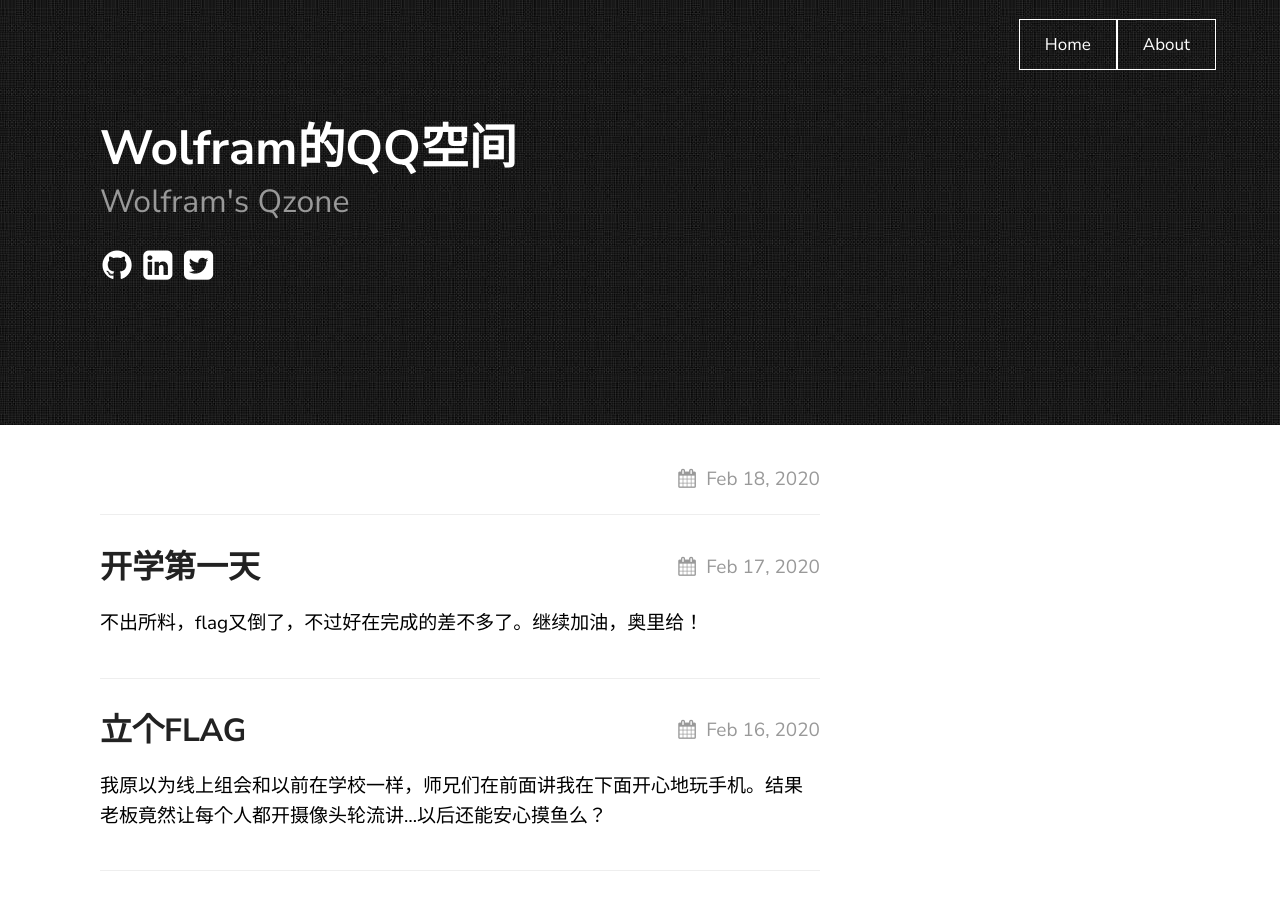
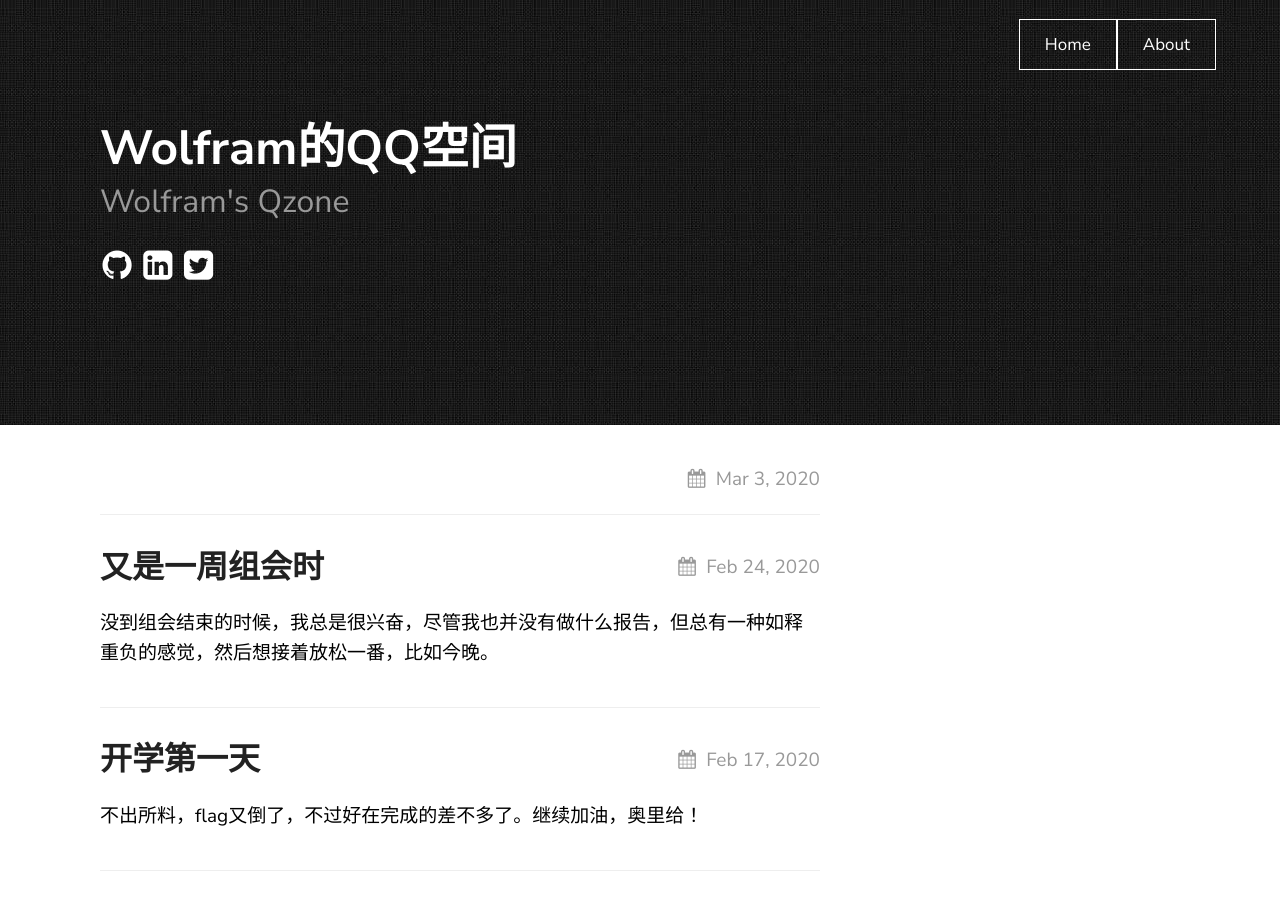
Before and after one commit to WolframCong/wolframcong.github.io, a Jekyll site: the page built from index.md, in a window 1280 px wide and 900 px high. Built offline with Jekyll 4.4.1, drawn with Linux system fonts in a browser that asks for light colours.

Commit message:
Added a script and some posts

```diff
--- a/_posts/2020-02-18-20200218.md
+++ b/_posts/2020-02-18-20200218.md
@@ -1,7 +1,9 @@
 ---
 layout: post
-title: ""
-description:
-date: 2020-02-18 18:07:32 +0800
-categories: 日记
+title: "模板脚本测试"
+description:如上
+date: 2020-02-18 18:15:00 +0800
+categories: test
 ---
+
+什么也没有，这只是一个模板生成脚本的测试。
--- /dev/null
+++ b/_posts/2020-02-24-20200224.md
@@ -0,0 +1,11 @@
+---
+layout: post
+title: "又是一周组会时"
+description: 开完又是想摸鱼
+date: 2020-02-24 23:46:09 +0800
+categories: 日记
+---
+
+没到组会结束的时候，我总是很兴奋，尽管我也并没有做什么报告，但总有一种如释重负的感觉，然后想接着放松一番，比如今晚。
+
+感觉毕业论文出问题了，我突然想到了种很简单的方法，但感觉这方法也太简单了，如果真这么做，想不说做不做得出来，就算做出来了难度就像个应用题，完全没有毕业论文的工作量啊。纠结ing
```
Also changed, not shown: 1 other file.
